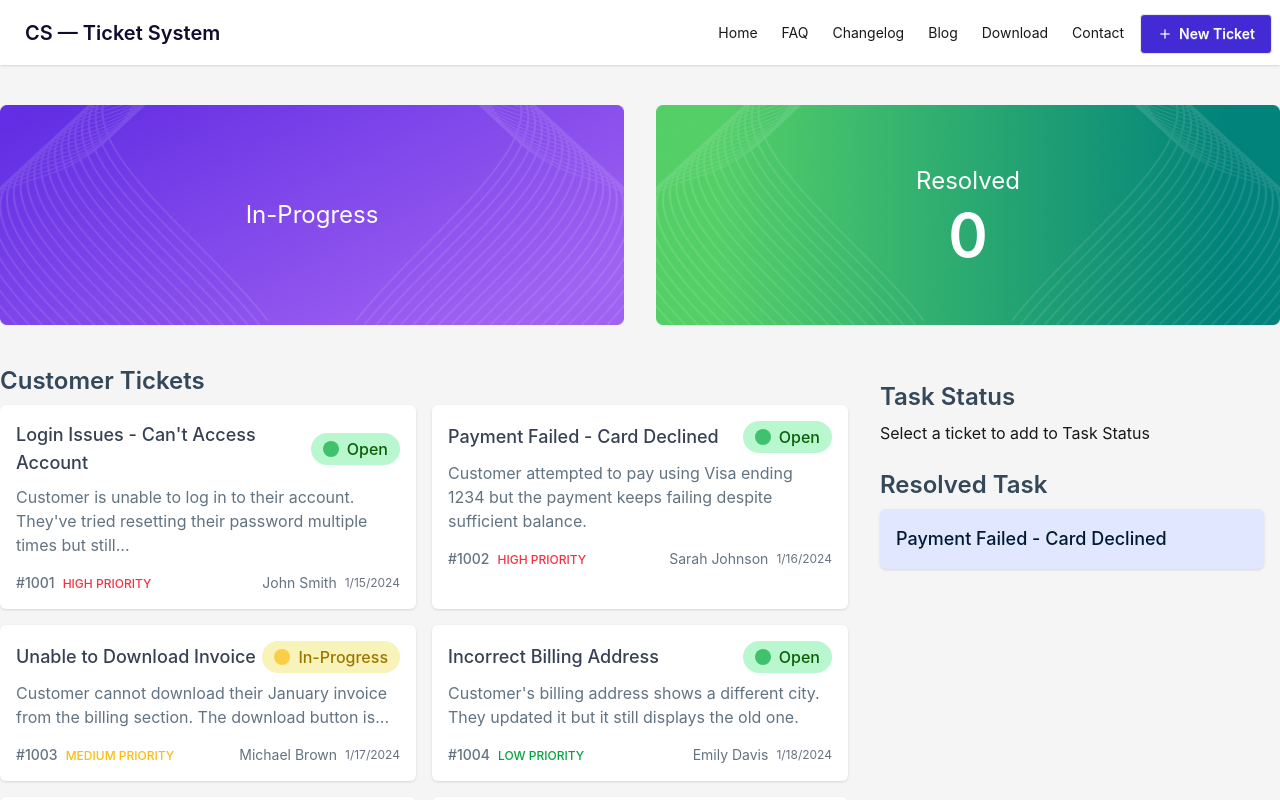
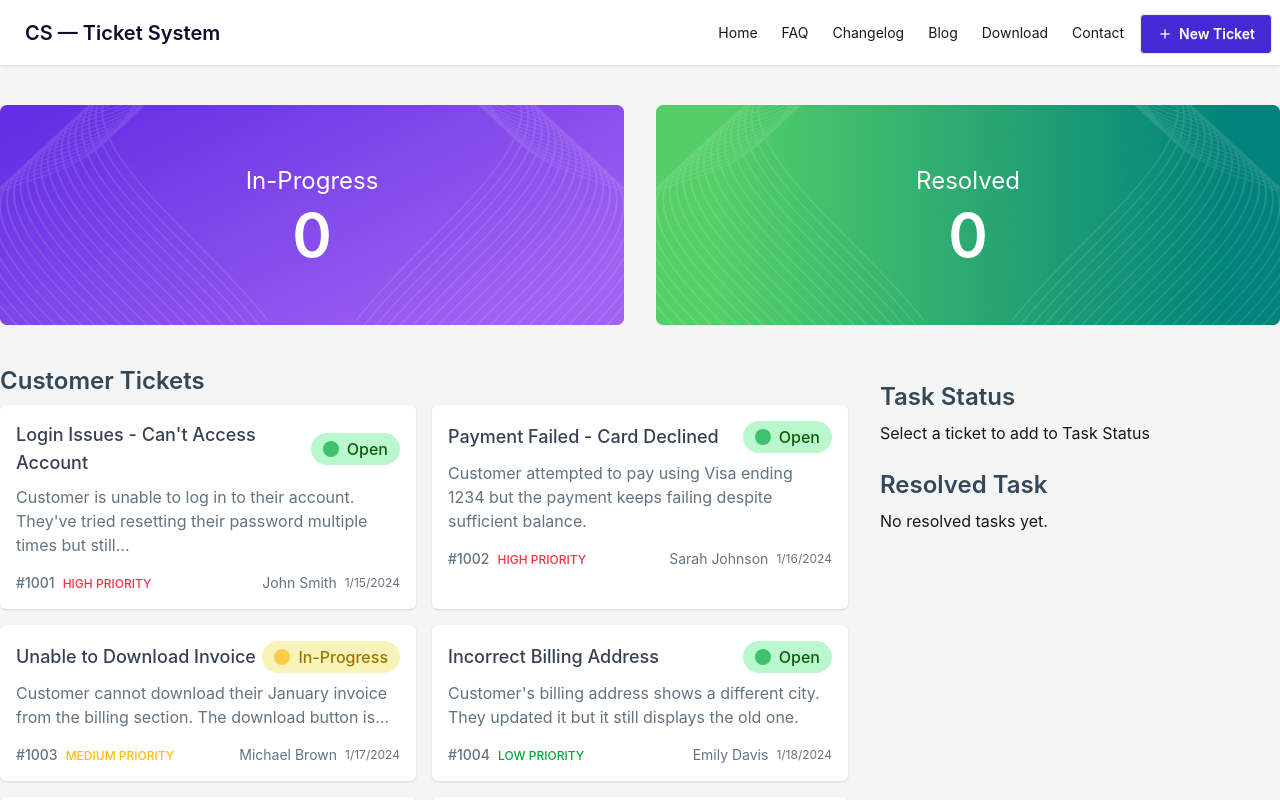
Before and after one commit to bspirahim/cs-ticket-system, a React (Vite) app: page / in a window 1280 px wide. Shown: the top 800 px of the page. Built offline with nearby package versions, Linux system fonts and the light colour scheme.

Commit message:
added functionality on the resolved task and display on the banner

```diff
--- a/src/App.jsx
+++ b/src/App.jsx
@@ -12,18 +12,41 @@ const fetchTickets = async () => {
 const ticketPromise = fetchTickets();
 
 function App() {
-  const [selectedTickets, setSelectedTickets] = useState([]);
+  const [selectedTasks, setSelectedTasks] = useState([]);
+  const [resolvedTasks, setResolvedTasks] = useState([]);
+
+  // for task status
   const handleAddedTask = (ticket) => {
-    setSelectedTickets((prev) => [...prev, ticket]);
+    const exitsTicket = selectedTasks.find((t) => t.id === ticket.id);
+    if (exitsTicket) {
+      alert("This ticket already added on the task list");
+    } else {
+      setSelectedTasks((prev) => [...prev, ticket]);
+    }
   };
+
+  const handleCompletedTask = (taskId) => {
+    const completedTask = selectedTasks.find((task) => task.id === taskId);
+    setSelectedTasks((prev) => prev.filter((task) => task.id !== taskId));
+    setResolvedTasks((prev) => [...prev, completedTask]);
+    console.log("resolve task", taskId);
+  };
+
+  console.log(resolvedTasks)
 
   return (
     <div className="">
       <Navbar></Navbar>
       <main className="max-w-[1440px] mx-auto">
-        <Banner selectedTickets={selectedTickets}></Banner>
+        <Banner selectedTasks={selectedTasks} resolvedTasks={resolvedTasks}></Banner>
         <Suspense fallback={<p>tickets data...</p>}>
-          <TicketsDashboard handleAddedTask={handleAddedTask} selectedTickets={selectedTickets} ticketPromise={ticketPromise}></TicketsDashboard>
+          <TicketsDashboard
+            handleAddedTask={handleAddedTask}
+            handleCompletedTask={handleCompletedTask}
+            selectedTasks={selectedTasks}
+            resolvedTasks={resolvedTasks}
+            ticketPromise={ticketPromise}
+          ></TicketsDashboard>
         </Suspense>
       </main>
     </div>
--- a/src/component/Banner.jsx
+++ b/src/component/Banner.jsx
@@ -1,8 +1,8 @@
 import pendingBg from "../assets/pending-bg.png";
 import resolvedBg from "../assets/resolved-bg.png";
 
-const Banner = () => {
-
+const Banner = ({ selectedTasks, resolvedTasks }) => {
+  console.log(selectedTasks);
 
   return (
     <div className="my-10">
@@ -13,12 +13,9 @@ const Banner = () => {
             <h2 className="text-lg sm:text-xl md:text-2xl text-white">
               In-Progress
             </h2>
-
-            {/* {selectedTickets.map((st) => (
-              <p className="text-4xl sm:text-5xl md:text-6xl font-semibold text-white">
-                0
-              </p>
-            ))} */}
+            <p className="text-4xl sm:text-5xl md:text-6xl font-semibold text-white">
+              {selectedTasks.length}
+            </p>
           </div>
         </div>
 
@@ -29,7 +26,7 @@ const Banner = () => {
               Resolved
             </h2>
             <p className="text-4xl sm:text-5xl md:text-6xl font-semibold text-white">
-              0
+              {resolvedTasks.length}
             </p>
           </div>
         </div>
--- /dev/null
+++ b/src/component/ResolvedTask.jsx
@@ -0,0 +1,18 @@
+import React from "react";
+
+const ResolvedTask = ({task}) => {
+    console.log(task)
+  return (
+    <div>
+      <div className="flex flex-col gap-6">
+        <div className="rounded-md shadow-sm p-4 bg-[#E0E7FF] mb-4">
+          <p className="text-lg font-medium text-[#001931]">
+           {task.title}
+          </p>
+        </div>
+      </div>
+    </div>
+  );
+};
+
+export default ResolvedTask;
--- /dev/null
+++ b/src/component/SelectedTask.jsx
@@ -0,0 +1,27 @@
+import React from "react";
+
+const SelectedTask = ({ task, handleCompletedTask }) => {
+  const handleSelectedTask = () => {
+    handleCompletedTask(task.id);
+  };
+
+  return (
+    <div>
+      <div className="flex flex-col mb-4">
+        <div className="bg-white rounded-md shadow-sm p-4">
+          <p className="text-lg font-medium text-[#001931] mb-2">
+            {task.title}
+          </p>
+          <button
+            onClick={handleSelectedTask}
+            className="btn bg-[#02A53B] text-sm text-white w-full"
+          >
+            Complete
+          </button>
+        </div>
+      </div>
+    </div>
+  );
+};
+
+export default SelectedTask;
--- a/src/component/TicketsDashboard.jsx
+++ b/src/component/TicketsDashboard.jsx
@@ -1,10 +1,14 @@
 import React, { use } from "react";
 import TicketCard from "./TicketCard";
+import SelectedTask from "./SelectedTask";
+import ResolvedTask from "./ResolvedTask";
 
 const TicketsDashboard = ({
   ticketPromise,
   handleAddedTask,
-  selectedTickets,
+  handleCompletedTask,
+  selectedTasks,
+  resolvedTasks,
 }) => {
   const tickets = use(ticketPromise);
 
@@ -39,20 +43,14 @@ const TicketsDashboard = ({
                 Task Status
               </h2>
 
-              {selectedTickets.length === 0 ? (
+              {selectedTasks.length === 0 ? (
                 <p>Select a ticket to add to Task Status</p>
               ) : (
-                selectedTickets.map((st) => (
-                  <div className="flex flex-col mb-4">
-                    <div className="bg-white rounded-md shadow-sm p-4">
-                      <p className="text-lg font-medium text-[#001931] mb-2">
-                        {st.title}
-                      </p>
-                      <button className="btn bg-[#02A53B] text-sm text-white w-full">
-                        Complete
-                      </button>
-                    </div>
-                  </div>
+                selectedTasks.map((task) => (
+                  <SelectedTask
+                    task={task}
+                    handleCompletedTask={handleCompletedTask}
+                  ></SelectedTask>
                 ))
               )}
             </div>
@@ -62,13 +60,13 @@ const TicketsDashboard = ({
               <h2 className="text-2xl text-[#34485A] font-semibold mb-2">
                 Resolved Task
               </h2>
-              <div className="flex flex-col gap-6">
-                <div className="rounded-md shadow-sm p-4 bg-[#E0E7FF]">
-                  <p className="text-lg font-medium text-[#001931]">
-                    Payment Failed - Card Declined
-                  </p>
-                </div>
-              </div>
+              {resolvedTasks.length === 0 ? (
+                <p>No resolved tasks yet.</p>
+              ) : (
+                resolvedTasks.map((task) => (
+                  <ResolvedTask task={task}></ResolvedTask>
+                ))
+              )}
             </div>
           </div>
         </div>
```
